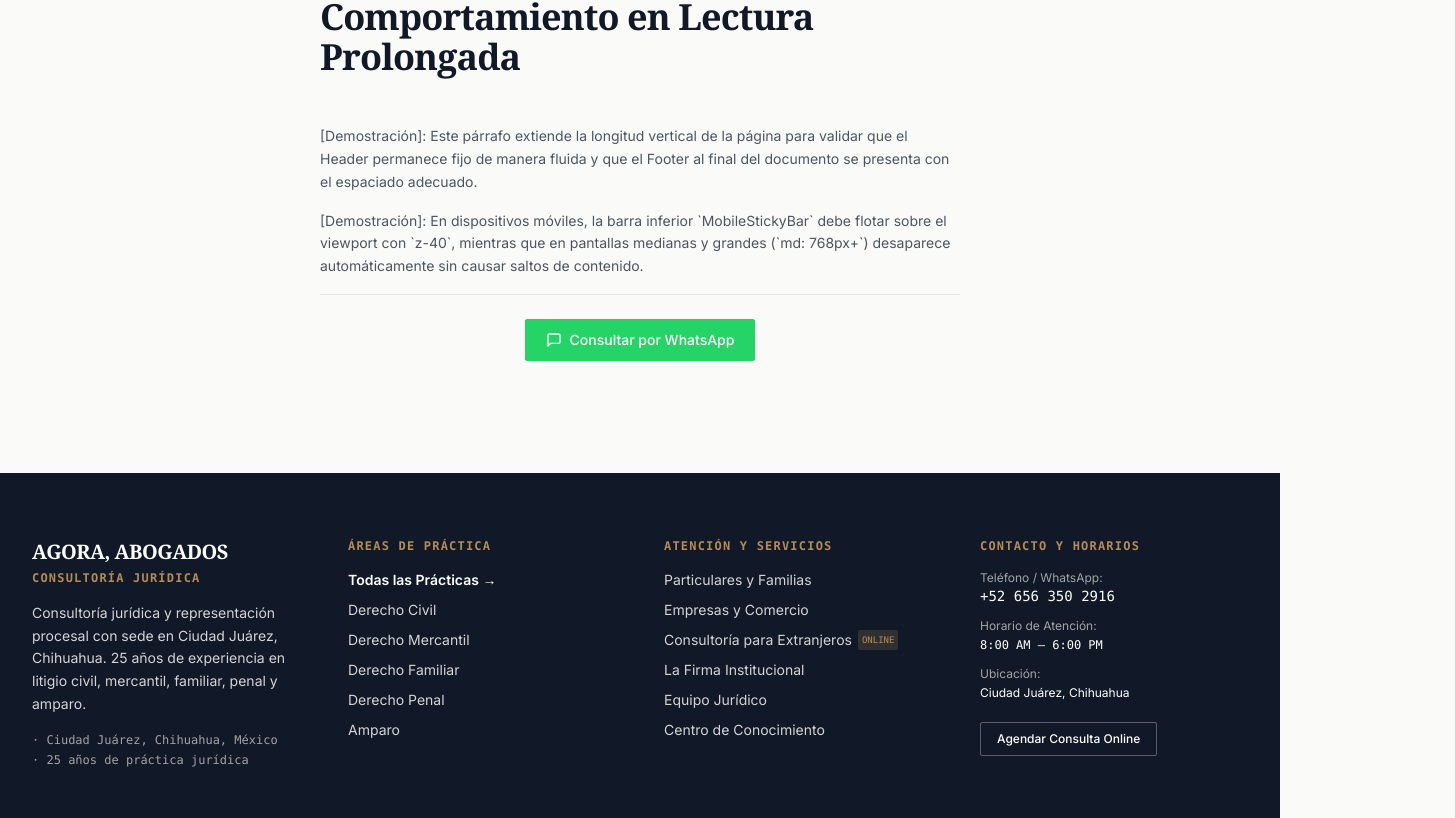
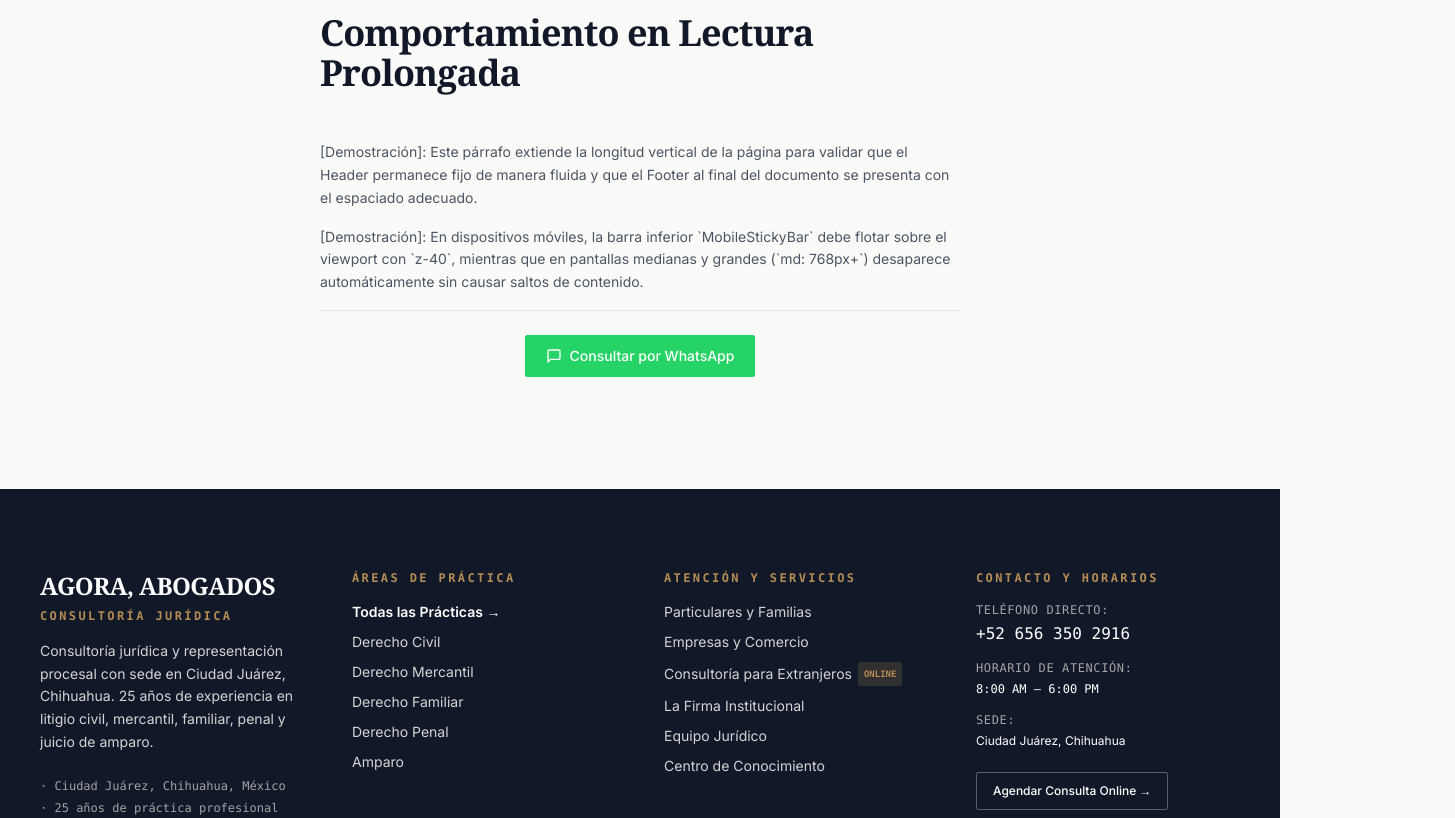
Before and after one commit to lmartinez51/Agora, a Next.js app: page /shell-preview in a window 1280 px wide. Shown: the part 1979-2797 px from the top of the page, 1455 px wide, since content can reach past the window. Built offline with nearby package versions, Linux system fonts and the light colour scheme; no server answers.

Commit message:
refactor(shell): refine AGORA visual hierarchy and shell proportions

```diff
--- a/components/layout/Footer.tsx
+++ b/components/layout/Footer.tsx
@@ -9,29 +9,29 @@ export function Footer(): React.ReactElement {
     <footer className="bg-brand-primary text-white border-t border-brand-primary" aria-label="Pie de página institucional">
       <Container size="xl">
         {/* Main Footer Columns */}
-        <div className="py-12 sm:py-16 grid grid-cols-1 sm:grid-cols-2 lg:grid-cols-4 gap-8 md:gap-12">
+        <div className="py-16 sm:py-20 grid grid-cols-1 sm:grid-cols-2 lg:grid-cols-4 gap-10 md:gap-12">
           {/* Column 1 — Firm Identity */}
           <div className="space-y-4">
             <div>
-              <span className="text-xl font-serif font-bold text-white block tracking-tight">
+              <span className="text-2xl font-serif font-bold text-white block tracking-tight">
                 {siteConfig.name}
               </span>
-              <span className="text-xs font-mono uppercase tracking-widest text-brand-accent font-semibold block mt-1">
+              <span className="text-xs font-mono uppercase tracking-[0.2em] text-brand-accent font-semibold block mt-1.5">
                 {siteConfig.descriptor}
               </span>
             </div>
             <p className="text-sm text-neutral-300 leading-relaxed max-w-sm">
-              Consultoría jurídica y representación procesal con sede en Ciudad Juárez, Chihuahua. 25 años de experiencia en litigio civil, mercantil, familiar, penal y amparo.
+              Consultoría jurídica y representación procesal con sede en Ciudad Juárez, Chihuahua. 25 años de experiencia en litigio civil, mercantil, familiar, penal y juicio de amparo.
             </p>
-            <div className="text-xs font-mono text-neutral-400 space-y-1">
+            <div className="text-xs font-mono text-neutral-400 space-y-1.5 pt-2">
               <p>· {siteConfig.location.city}, {siteConfig.location.state}, {siteConfig.location.country}</p>
-              <p>· {siteConfig.metrics.yearsExperience} años de práctica jurídica</p>
+              <p>· {siteConfig.metrics.yearsExperience} años de práctica profesional</p>
             </div>
           </div>
 
           {/* Column 2 — Practice Areas */}
           <div className="space-y-4">
-            <h3 className="text-xs font-mono uppercase tracking-widest text-brand-accent font-semibold">
+            <h3 className="text-xs font-mono uppercase tracking-[0.2em] text-brand-accent font-semibold">
               Áreas de Práctica
             </h3>
             <ul className="space-y-2.5 text-sm" role="list">
@@ -58,7 +58,7 @@ export function Footer(): React.ReactElement {
 
           {/* Column 3 — Audiences & Navigation */}
           <div className="space-y-4">
-            <h3 className="text-xs font-mono uppercase tracking-widest text-brand-accent font-semibold">
+            <h3 className="text-xs font-mono uppercase tracking-[0.2em] text-brand-accent font-semibold">
               Atención y Servicios
             </h3>
             <ul className="space-y-2.5 text-sm" role="list">
@@ -84,7 +84,7 @@ export function Footer(): React.ReactElement {
                   className="text-neutral-300 hover:text-white transition-colors focus-visible:outline-none focus-visible:ring-2 focus-visible:ring-brand-accent rounded-sm flex items-center gap-1.5"
                 >
                   <span>Consultoría para Extranjeros</span>
-                  <span className="px-1 py-0.2 text-[9px] font-mono uppercase bg-brand-accent/20 text-brand-accent rounded-sm">
+                  <span className="px-1.5 py-0.5 text-[9px] font-mono uppercase bg-brand-accent/20 text-brand-accent rounded-sm font-semibold">
                     Online
                   </span>
                 </Link>
@@ -118,33 +118,33 @@ export function Footer(): React.ReactElement {
 
           {/* Column 4 — Verified Contact & Schedule */}
           <div className="space-y-4">
-            <h3 className="text-xs font-mono uppercase tracking-widest text-brand-accent font-semibold">
+            <h3 className="text-xs font-mono uppercase tracking-[0.2em] text-brand-accent font-semibold">
               Contacto y Horarios
             </h3>
-            <div className="text-sm text-neutral-300 space-y-3">
+            <div className="text-sm text-neutral-300 space-y-3.5">
               <div>
-                <span className="text-xs text-neutral-400 block">Teléfono / WhatsApp:</span>
+                <span className="text-xs font-mono text-neutral-400 uppercase tracking-wider block mb-1">Teléfono Directo:</span>
                 <a
                   href={siteConfig.contact.phoneHref}
-                  className="text-white hover:text-brand-accent font-mono transition-colors focus-visible:outline-none focus-visible:ring-2 focus-visible:ring-brand-accent rounded-sm"
+                  className="text-white hover:text-brand-accent font-mono text-base font-medium transition-colors focus-visible:outline-none focus-visible:ring-2 focus-visible:ring-brand-accent rounded-sm"
                 >
                   {siteConfig.contact.phoneDisplay}
                 </a>
               </div>
               <div>
-                <span className="text-xs text-neutral-400 block">Horario de Atención:</span>
+                <span className="text-xs font-mono text-neutral-400 uppercase tracking-wider block mb-0.5">Horario de Atención:</span>
                 <span className="text-white font-mono text-xs">{siteConfig.contact.hours}</span>
               </div>
               <div>
-                <span className="text-xs text-neutral-400 block">Ubicación:</span>
+                <span className="text-xs font-mono text-neutral-400 uppercase tracking-wider block mb-0.5">Sede:</span>
                 <span className="text-white text-xs">{siteConfig.location.city}, {siteConfig.location.state}</span>
               </div>
               <div className="pt-2">
                 <Link
                   href="/agenda"
-                  className="inline-flex items-center justify-center px-4 py-2 border border-white/30 hover:border-brand-accent text-white hover:text-brand-accent text-xs font-medium rounded-sm transition-colors"
+                  className="inline-flex items-center justify-center px-4 py-2.5 border border-white/30 hover:border-brand-accent text-white hover:text-brand-accent text-xs font-medium rounded-sm transition-colors"
                 >
-                  Agendar Consulta Online
+                  Agendar Consulta Online &rarr;
                 </Link>
               </div>
             </div>
@@ -152,7 +152,7 @@ export function Footer(): React.ReactElement {
         </div>
 
         {/* Legal Bottom Bar */}
-        <div className="border-t border-white/10 py-6 flex flex-col sm:flex-row items-center justify-between gap-4 text-xs text-neutral-400">
+        <div className="border-t border-white/10 py-8 flex flex-col sm:flex-row items-center justify-between gap-4 text-xs text-neutral-400">
           <p>© {new Date().getFullYear()} {siteConfig.name}. Todos los derechos reservados.</p>
           <div className="flex items-center gap-6">
             <Link
--- a/components/layout/Header.tsx
+++ b/components/layout/Header.tsx
@@ -10,17 +10,17 @@ export function Header(): React.ReactElement {
   return (
     <header className="sticky top-0 z-30 w-full bg-brand-canvas/95 backdrop-blur-xs border-b border-brand-border transition-colors">
       <Container size="xl">
-        <div className="flex items-center justify-between h-20 gap-4">
+        <div className="flex items-center justify-between h-24 gap-4 sm:gap-6">
           {/* Brand Identity / Monogram Placeholder */}
           <Link
             href="/"
-            className="flex flex-col group focus-visible:outline-none focus-visible:ring-2 focus-visible:ring-brand-accent rounded-sm py-1"
+            className="flex flex-col group focus-visible:outline-none focus-visible:ring-2 focus-visible:ring-brand-accent rounded-sm py-1 flex-shrink-0"
             aria-label={`${siteConfig.name} — ${siteConfig.descriptor}`}
           >
-            <span className="text-xl sm:text-2xl font-serif font-bold text-brand-primary tracking-tight group-hover:text-black transition-colors leading-none">
+            <span className="text-2xl sm:text-3xl font-serif font-bold text-brand-primary tracking-tight group-hover:text-black transition-colors leading-none">
               {siteConfig.name}
             </span>
-            <span className="text-[10px] sm:text-[11px] font-mono uppercase tracking-widest text-brand-accent font-semibold mt-1">
+            <span className="text-[11px] sm:text-xs font-mono uppercase tracking-[0.2em] text-brand-accent font-semibold mt-1.5">
               {siteConfig.descriptor}
             </span>
           </Link>
@@ -29,13 +29,14 @@ export function Header(): React.ReactElement {
           <DesktopNav />
 
           {/* Header Action & Mobile Menu */}
-          <div className="flex items-center gap-3">
-            <div className="hidden sm:block lg:hidden xl:block">
+          <div className="flex items-center gap-3 sm:gap-4 flex-shrink-0">
+            {/* Desktop WhatsApp CTA */}
+            <div className="hidden xl:block">
               <WhatsAppCTA
                 context="general"
-                size="sm"
-                label="WhatsApp"
-                className="text-xs px-3.5 py-1.5"
+                size="md"
+                label="Consultar por WhatsApp"
+                className="text-xs px-4 py-2.5 font-semibold shadow-subtle"
               />
             </div>
             <div className="hidden lg:block xl:hidden">
@@ -43,8 +44,16 @@ export function Header(): React.ReactElement {
                 context="general"
                 size="sm"
                 label="WhatsApp"
-                showIcon={false}
-                className="text-xs px-2.5 py-1.5"
+                className="text-xs px-3 py-2 font-semibold shadow-subtle"
+              />
+            </div>
+            {/* Tablet compact action */}
+            <div className="hidden sm:block lg:hidden">
+              <WhatsAppCTA
+                context="general"
+                size="sm"
+                label="WhatsApp"
+                className="text-xs px-3.5 py-2 font-semibold shadow-subtle"
               />
             </div>
             <MobileNav />
--- a/components/navigation/DesktopNav.tsx
+++ b/components/navigation/DesktopNav.tsx
@@ -41,13 +41,13 @@ export function DesktopNav(): React.ReactElement {
   ];
 
   return (
-    <nav className="hidden lg:flex items-center gap-1 xl:gap-2 text-sm font-medium" aria-label="Navegación principal">
+    <nav className="hidden lg:flex items-center gap-1.5 xl:gap-3 text-sm font-medium" aria-label="Navegación principal">
       {/* Inicio */}
       <Link
         href="/"
         aria-current={pathname === '/' ? 'page' : undefined}
         className={cn(
-          'px-3 py-2 rounded-sm transition-colors focus-visible:outline-none focus-visible:ring-2 focus-visible:ring-brand-accent',
+          'px-2.5 xl:px-3 py-2 rounded-sm transition-colors focus-visible:outline-none focus-visible:ring-2 focus-visible:ring-brand-accent tracking-wide',
           pathname === '/'
             ? 'text-brand-primary font-semibold border-b-2 border-brand-accent'
             : 'text-brand-text-secondary hover:text-brand-primary'
@@ -65,7 +65,7 @@ export function DesktopNav(): React.ReactElement {
           onClick={() => setPracticesOpen((prev) => !prev)}
           onMouseEnter={() => setPracticesOpen(true)}
           className={cn(
-            'inline-flex items-center gap-1 px-3 py-2 rounded-sm transition-colors focus-visible:outline-none focus-visible:ring-2 focus-visible:ring-brand-accent cursor-pointer',
+            'inline-flex items-center gap-1 px-2.5 xl:px-3 py-2 rounded-sm transition-colors focus-visible:outline-none focus-visible:ring-2 focus-visible:ring-brand-accent cursor-pointer tracking-wide',
             pathname.startsWith('/practicas')
               ? 'text-brand-primary font-semibold border-b-2 border-brand-accent'
               : 'text-brand-text-secondary hover:text-brand-primary'
@@ -73,7 +73,7 @@ export function DesktopNav(): React.ReactElement {
         >
           <span>Prácticas</span>
           <ChevronDown
-            className={cn('w-3.5 h-3.5 transition-transform duration-150', practicesOpen && 'rotate-180')}
+            className={cn('w-3.5 h-3.5 transition-transform duration-150 text-brand-text-muted', practicesOpen && 'rotate-180 text-brand-accent')}
             aria-hidden="true"
           />
         </button>
@@ -81,11 +81,11 @@ export function DesktopNav(): React.ReactElement {
         {practicesOpen && (
           <div
             onMouseLeave={() => setPracticesOpen(false)}
-            className="absolute left-0 top-full mt-1 w-64 bg-brand-surface border border-brand-border rounded-sm shadow-overlay p-2 z-50 animate-in fade-in slide-in-from-top-1 duration-150"
+            className="absolute left-0 top-full mt-2 w-72 bg-brand-surface border border-brand-border rounded-sm shadow-overlay p-3 z-50 animate-in fade-in slide-in-from-top-1 duration-150"
             role="menu"
             aria-orientation="vertical"
           >
-            <div className="px-3 py-1.5 text-[11px] font-mono uppercase tracking-widest text-brand-accent font-semibold border-b border-brand-border mb-1">
+            <div className="px-3 py-1.5 text-[10px] font-mono uppercase tracking-[0.2em] text-brand-accent font-semibold border-b border-brand-border/80 mb-2">
               Áreas de Especialidad
             </div>
             <Link
@@ -93,13 +93,13 @@ export function DesktopNav(): React.ReactElement {
               onClick={() => setPracticesOpen(false)}
               role="menuitem"
               className={cn(
-                'block px-3 py-2 rounded-sm text-xs font-semibold hover:bg-brand-muted transition-colors',
-                pathname === '/practicas' ? 'text-brand-accent bg-brand-muted' : 'text-brand-primary'
+                'block px-3 py-2 rounded-sm text-xs font-semibold hover:bg-brand-muted transition-colors mb-1',
+                pathname === '/practicas' ? 'text-brand-accent bg-brand-muted font-bold' : 'text-brand-primary'
               )}
             >
-              Ver todas las prácticas &rarr;
+              Todas las Prácticas Jurídicas &rarr;
             </Link>
-            <div className="my-1 border-t border-brand-border/60" />
+            <div className="my-1.5 border-t border-brand-border/60" />
             {practices.map((practice) => {
               const active = pathname === `/practicas/${practice.slug}`;
               return (
@@ -130,7 +130,7 @@ export function DesktopNav(): React.ReactElement {
             href={link.href}
             aria-current={active ? 'page' : undefined}
             className={cn(
-              'px-3 py-2 rounded-sm transition-colors focus-visible:outline-none focus-visible:ring-2 focus-visible:ring-brand-accent',
+              'px-2.5 xl:px-3 py-2 rounded-sm transition-colors focus-visible:outline-none focus-visible:ring-2 focus-visible:ring-brand-accent tracking-wide whitespace-nowrap',
               active
                 ? 'text-brand-primary font-semibold border-b-2 border-brand-accent'
                 : 'text-brand-text-secondary hover:text-brand-primary',
@@ -139,7 +139,7 @@ export function DesktopNav(): React.ReactElement {
           >
             <span>{link.label}</span>
             {link.isStrategic && (
-              <span className="hidden xl:inline-block ml-1.5 px-1 py-0.2 text-[9px] font-mono tracking-wider uppercase bg-brand-accent/15 text-brand-accent rounded-sm align-middle">
+              <span className="hidden xl:inline-block ml-1.5 px-1 py-0.2 text-[9px] font-mono tracking-wider uppercase bg-brand-accent/15 text-brand-accent rounded-sm align-middle font-semibold">
                 Online
               </span>
             )}
--- a/components/navigation/MobileNav.tsx
+++ b/components/navigation/MobileNav.tsx
@@ -80,10 +80,14 @@ export function MobileNav(): React.ReactElement {
             className="w-full max-h-[88vh] bg-brand-surface border-t border-brand-border rounded-t-md p-6 sm:p-8 overflow-y-auto flex flex-col shadow-overlay animate-in slide-in-from-bottom duration-250"
           >
             {/* Drawer Header */}
-            <div className="flex items-center justify-between border-b border-brand-border pb-4 mb-6">
+            <div className="flex items-center justify-between border-b border-brand-border pb-5 mb-6">
               <div>
-                <span className="font-serif font-bold text-lg text-brand-primary block">AGORA, ABOGADOS</span>
-                <span className="text-xs font-mono uppercase text-brand-accent">Consultoría Jurídica</span>
+                <span className="font-serif font-bold text-xl text-brand-primary block tracking-tight">
+                  AGORA, ABOGADOS
+                </span>
+                <span className="text-[10px] font-mono uppercase tracking-[0.2em] text-brand-accent font-semibold block mt-1">
+                  Consultoría Jurídica
+                </span>
               </div>
               <button
                 type="button"
@@ -91,7 +95,7 @@ export function MobileNav(): React.ReactElement {
                 aria-label="Cerrar menú"
                 className="p-2 text-brand-text-muted hover:text-brand-primary focus-visible:outline-none focus-visible:ring-2 focus-visible:ring-brand-accent rounded-sm"
               >
-                <X className="w-5 h-5" aria-hidden="true" />
+                <X className="w-6 h-6" aria-hidden="true" />
               </button>
             </div>
 
--- a/components/ui/Container.tsx
+++ b/components/ui/Container.tsx
@@ -24,7 +24,7 @@ export function Container({
   return (
     <Component
       className={cn(
-        'w-full mx-auto px-4 sm:px-6 md:px-8',
+        'w-full mx-auto px-4 sm:px-6 md:px-8 xl:px-10',
         sizeClasses[size],
         className
       )}
```
